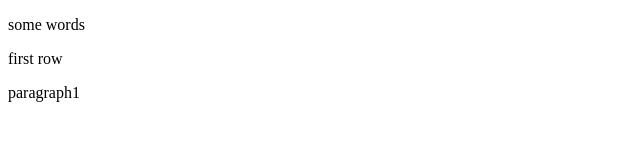
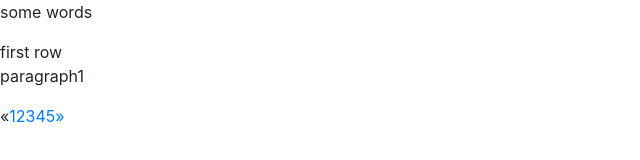
Before and after one commit to HurmuzacheCiprian/AngularToogleFeature, a website: page app/index.html in a window 1280 px wide. Shown: the whole page, without its empty margins (0-640 px from the left). Drawn offline with nearby package versions, Linux system fonts and the light colour scheme; some packages are replaced by stand-ins of ours; files that its build step writes are made by us from their sources.

Commit message:
added pagination functionality

```diff
--- a/app/index.html
+++ b/app/index.html
@@ -4,6 +4,7 @@
     <meta charset="UTF-8">
     <title></title>
     <script src="../lib/bower_components/angular/angular.js"></script>
+    <link rel="stylesheet" type="text/css" href="../lib/bower_components/bootstrap/dist/css/bootstrap.css">
 </head>
 <body ng-cloak ng-app="toggle-library" >
         <p>some words</p>
@@ -27,6 +28,8 @@
             <p>paragraph1</p>
         </toggle>
 
+    <paginate></paginate>
+
 <!-- bower:js -->
 <script src="../lib/bower_components/jquery/dist/jquery.js"></script>
 <script src="../lib/bower_components/bootstrap/dist/js/bootstrap.js"></script>
@@ -37,6 +40,8 @@
 <script src="./toogle/toggle.controller.js"></script>
 <script src="toogle/toogle.directive.js"></script>
 <script src="toogle/toggle.service.js"></script>
+<script src="pagination/pagination.directive.js"></script>
+<link rel="stylesheet" type="text/css" href=../lib/bower_components/bootstrap/dist/css/bootstrap.css">
 
 </body>
 </html>
--- /dev/null
+++ b/app/pagination/pagination.directive.js
@@ -0,0 +1,14 @@
+/**
+ * Created by cipriach on 05.11.2015.
+ */
+(function() {
+    var app = angular.module('toggle-library');
+
+    app.directive('paginate', function() {
+        return {
+            restrict: 'E',
+            templateUrl:'pagination/pagination.html'
+        };
+    });
+
+})();
--- /dev/null
+++ b/app/pagination/pagination.html
@@ -0,0 +1,24 @@
+<!-- pagination container-->
+<div class="row">
+    <div class="col-md-2">
+        <nav>
+            <ul class="pagination">
+                <li>
+                    <a clas="page" aria-label="Previous">
+                        <span aria-hidden="true">&laquo;</span>
+                    </a>
+                </li>
+                <li><a href="#">1</a></li>
+                <li><a href="#">2</a></li>
+                <li><a href="#">3</a></li>
+                <li><a href="#">4</a></li>
+                <li><a href="#">5</a></li>
+                <li>
+                    <a href="#" aria-label="Next">
+                        <span aria-hidden="true">&raquo;</span>
+                    </a>
+                </li>
+            </ul>
+        </nav>
+    </div>
+</div>
--- a/app/toogle/toogle.directive.js
+++ b/app/toogle/toogle.directive.js
@@ -22,6 +22,7 @@
                         $element.addClass('ng-hide');
                     }
 
+
                 });
                 //$compile($element)($scope);
                 $scope.enableToggles = true;
```
